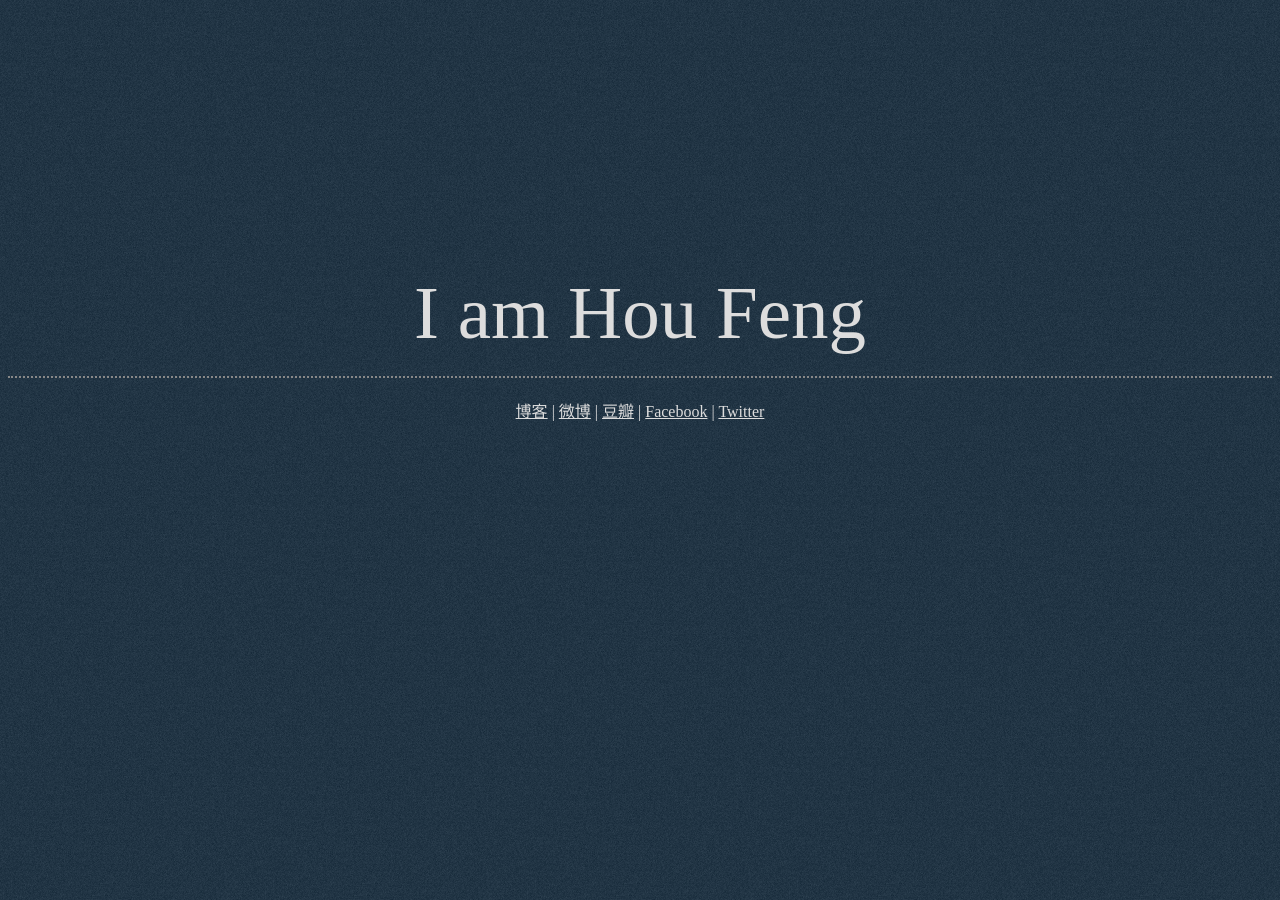
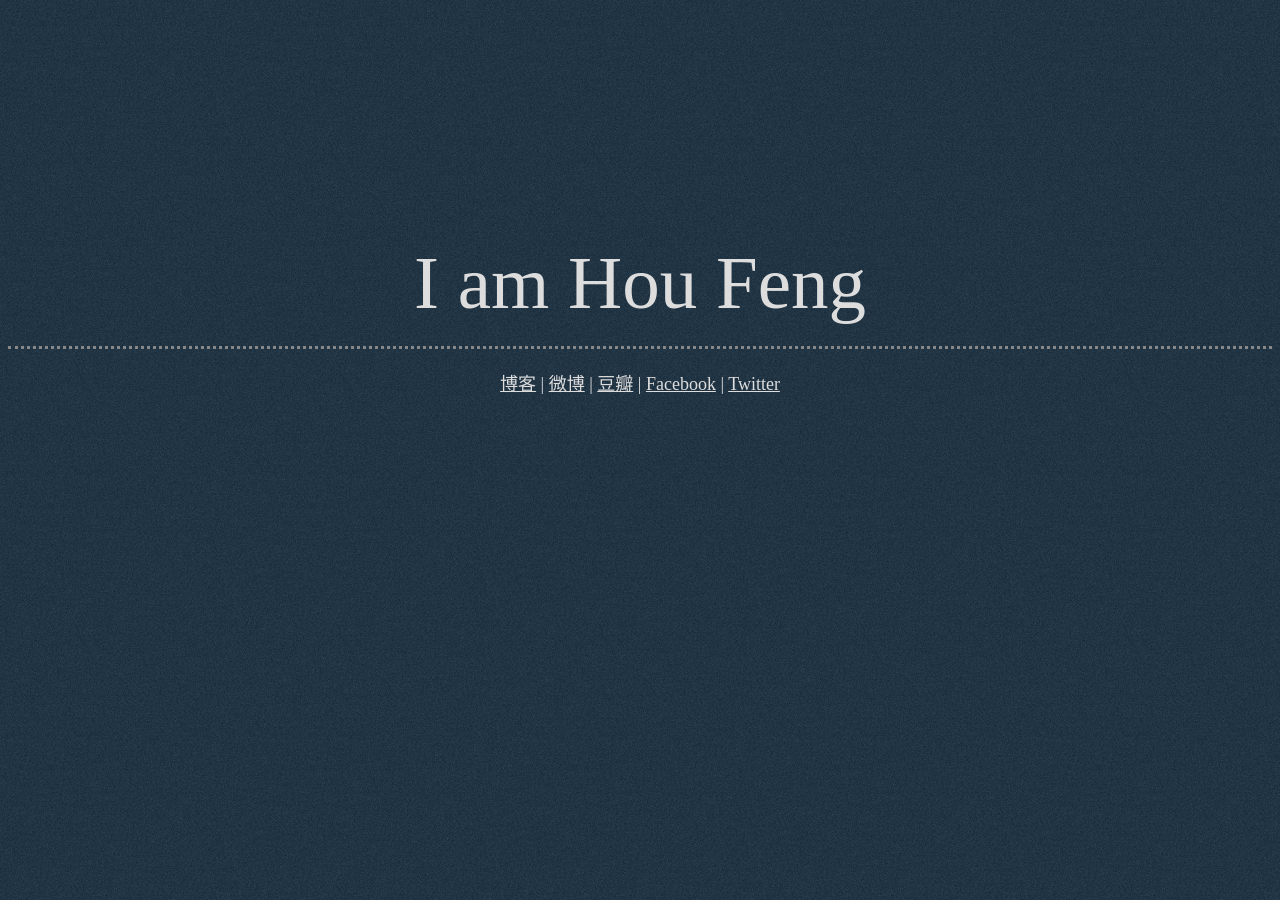
Before and after one commit to Houfeng/houfeng.github.com, a Jekyll site: the page index.html, which Jekyll copies as it is, in a window 1280 px wide. Built offline with Jekyll 4.4.1, drawn with Linux system fonts in a browser that asks for light colours; Markdown is read by kramdown in place of the engine named in the settings.

Commit message:
Updated index.html

```diff
--- a/index.html
+++ b/index.html
@@ -10,7 +10,7 @@
       }
       a{color:#ddd;}
       #i{
-        margin-top:250px;
+        margin-top:220px;
         text-align:center;
         font-size:75px;
         padding:20px;
@@ -18,8 +18,8 @@
       #link{
         text-align:center;
         padding:20px;
-        font-size:16px;
-        border-top:dotted 2px #888;
+        font-size:18px;
+        border-top:dotted 3px #888;
       }
     </style>
 </head>
```
